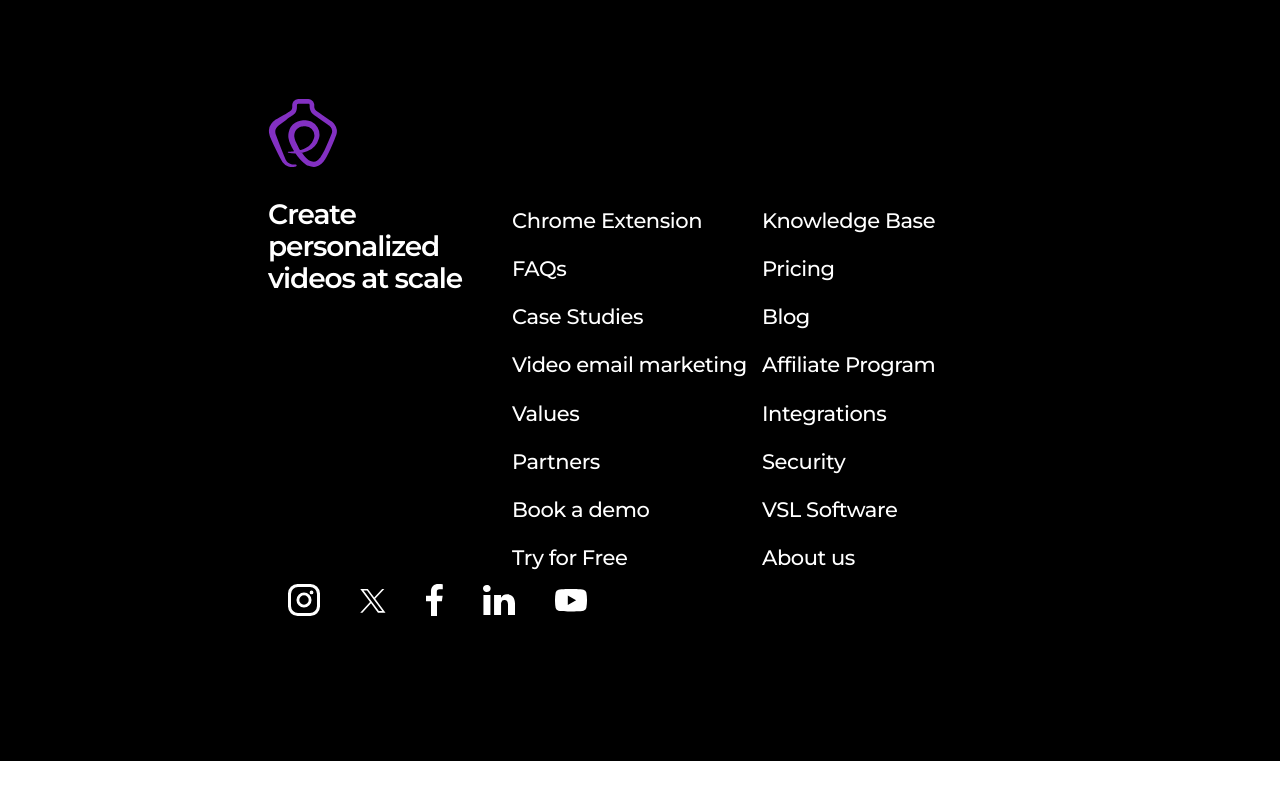
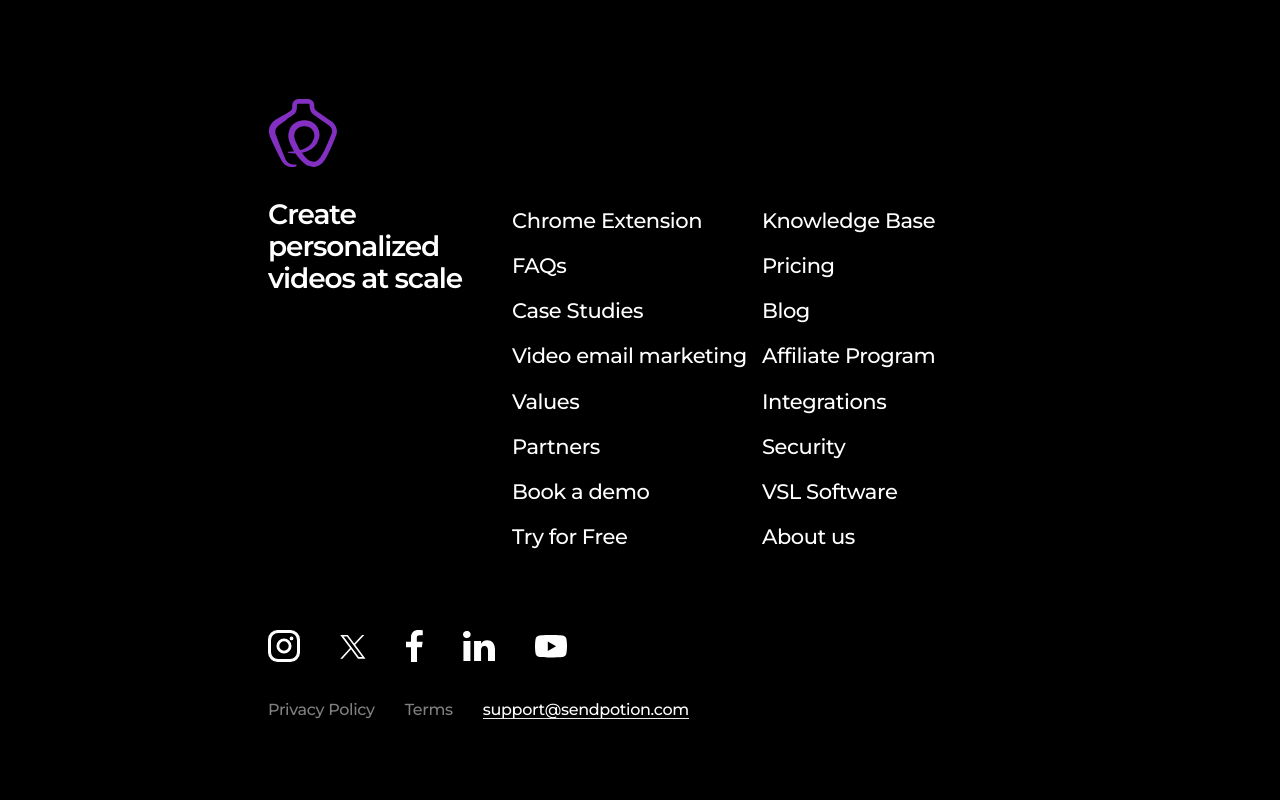
Before and after one commit to Dikhyant/potion, a Next.js app: page / in a window 1280 px wide. Shown: the part 841-1641 px from the top of the page. Before the commit the page ends 1602 px from the top, so only its background shows below. Built offline with nearby package versions, Linux system fonts and the light colour scheme.

Commit message:
Added more links to footer

```diff
--- a/next.config.mjs
+++ b/next.config.mjs
@@ -1,4 +1,8 @@
 /** @type {import('next').NextConfig} */
-const nextConfig = {};
+const nextConfig = {
+    env: {
+        SUPPORT_EMAIL: process.env.SUPPORT_EMAIL
+    }
+};
 
 export default nextConfig;
--- a/src/_components/Footer/Footer.tsx
+++ b/src/_components/Footer/Footer.tsx
@@ -75,6 +75,17 @@
     }
 ]
 
+const privaryAndTerms:TFooterNavItem[] = [
+    {
+        text: "Privacy Policy",
+        href: ""
+    },
+    {
+        text: "Terms",
+        href: ""
+    }
+]
+
 type TFooterSocialNavItem = React.ComponentProps<typeof FooterSocialNavItem>;
 const footerSocialNavItems:TFooterSocialNavItem[] = [
     {
@@ -128,7 +139,7 @@
                     </div>
                 </div>
 
-                <div className="flex items-center" >
+                <div className="flex items-center mt-[70px] -mx-5" >
                     {
                         footerSocialNavItems.map(item => {
                             return (
@@ -142,6 +153,27 @@
                         })
                     }
                 </div>
+
+                <div className="flex items-center mt-[40px] -mx-[15px]" >
+                    {
+                        privaryAndTerms.map(item => {
+                            return (
+                                <FooterNavItem
+                                    text={item.text}
+                                    href={item.href}
+                                    className="px-[15px] text-base font-medium tracking-[-.02em] leading-4 text-granite hover:text-white"
+                                />
+                            )
+                        })
+                    }
+                    <FooterNavItem
+                        text={process.env.SUPPORT_EMAIL ? process.env.SUPPORT_EMAIL : "support@sendpotion.com"}
+                        href=""
+                        className="px-[15px] text-base font-medium tracking-[-.02em] leading-4"
+                        isUnderlineVisibleWhileUnhover
+                        isUnderlineOriginRight
+                    />
+                </div>
             </div>
         </footer>
     )
--- a/src/_components/FooterNavItem/FooterNavItem.tsx
+++ b/src/_components/FooterNavItem/FooterNavItem.tsx
@@ -5,12 +5,16 @@
     className?: string;
     text: string;
     href: string;
+    isUnderlineVisibleWhileUnhover?: boolean;
+    isUnderlineOriginRight?: boolean;
 }
 
 export default function FooterNavItem({
     className,
     href,
     text,
+    isUnderlineVisibleWhileUnhover = false,
+    isUnderlineOriginRight = false,
 }:TFooterNavItem) {
     return (
         <Link
@@ -20,9 +24,14 @@
                 className
             )}
         >
-            <span className="block w-max after:block after:left-0 after:right-0 after:h-1
-                             after:border-b after:scale-x-0 hover:after:scale-100
-                             after:transition-transform after:duration-[.6s] after:ease-[cubic-bezier(.16,1,.3,1)] after:origin-left" >
+            <span
+                className={
+                    cn(
+                        "block box-border w-max after:block after:left-0 after:right-0 after:h-[1px] after:border-b after:transition-transform after:duration-[.6s] after:ease-[cubic-bezier(.16,1,.3,1)]",
+                        isUnderlineVisibleWhileUnhover ? "after:scale-x-100 hover:after:scale-x-0" :
+                        "after:scale-x-0 hover:after:scale-x-100",
+                        isUnderlineOriginRight ? "after:origin-right" : "after:origin-left",
+                    )} >
                 {text}
             </span>
         </Link>
--- a/tailwind.config.ts
+++ b/tailwind.config.ts
@@ -21,6 +21,7 @@
         "primary-200": "#933bd7",
         secondary: "white",
         tertiary: "#fafafa",
+        granite: "#808080",
       },
       fontFamily: {
         "montserrat": ["Montserrat", "sans-serif"],
```
Also changed, not shown: 1 other file (tests, documents, lock files or other folders).
